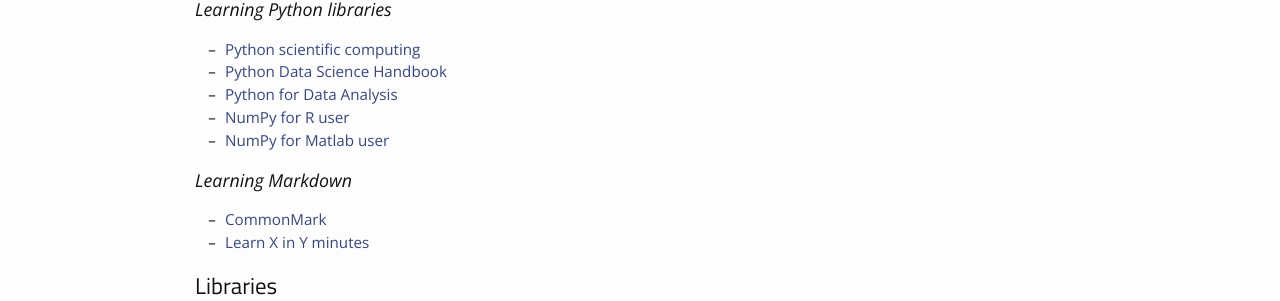
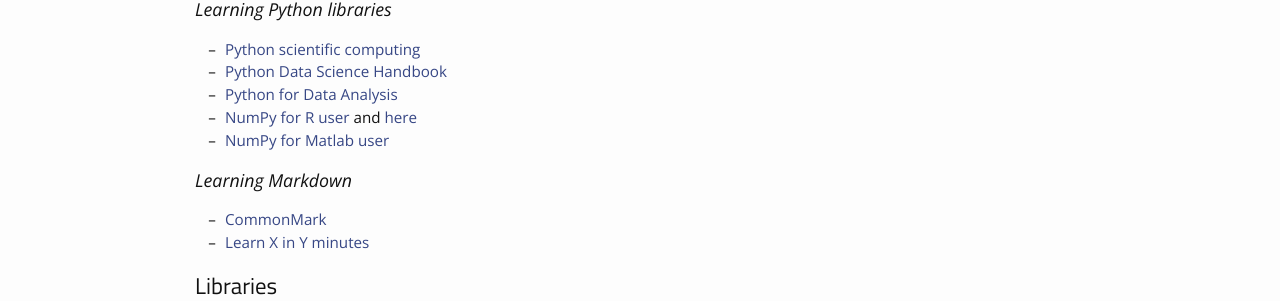
Before and after one commit to phonchi/nsysu-math524-2022, a Jekyll site: the page built from materials.md, in a window 1280 px wide. Shown: the part 998-1299 px from the top of the page. Built offline with Jekyll 4.4.1, drawn with Linux system fonts in a browser that asks for light colours; nearby versions of some CDN libraries.

Commit message:
Update materials.md

```diff
--- a/materials.md
+++ b/materials.md
@@ -43,7 +43,7 @@
 * [Python scientific computing](https://scipy-lectures.org/)
 * [Python Data Science Handbook](https://github.com/jakevdp/PythonDataScienceHandbook)
 * [Python for Data Analysis](https://wesmckinney.com/book/)
-* [NumPy for R user](http://mathesaurus.sourceforge.net/r-numpy.html)
+* [NumPy for R user](http://mathesaurus.sourceforge.net/r-numpy.html) and [here](https://www.mit.edu/~amidi/teaching/data-science-tools/conversion-guide/r-python-data-manipulation/)
 * [NumPy for Matlab user](https://numpy.org/doc/stable/user/numpy-for-matlab-users.html)
 
 ### Learning Markdown
```
